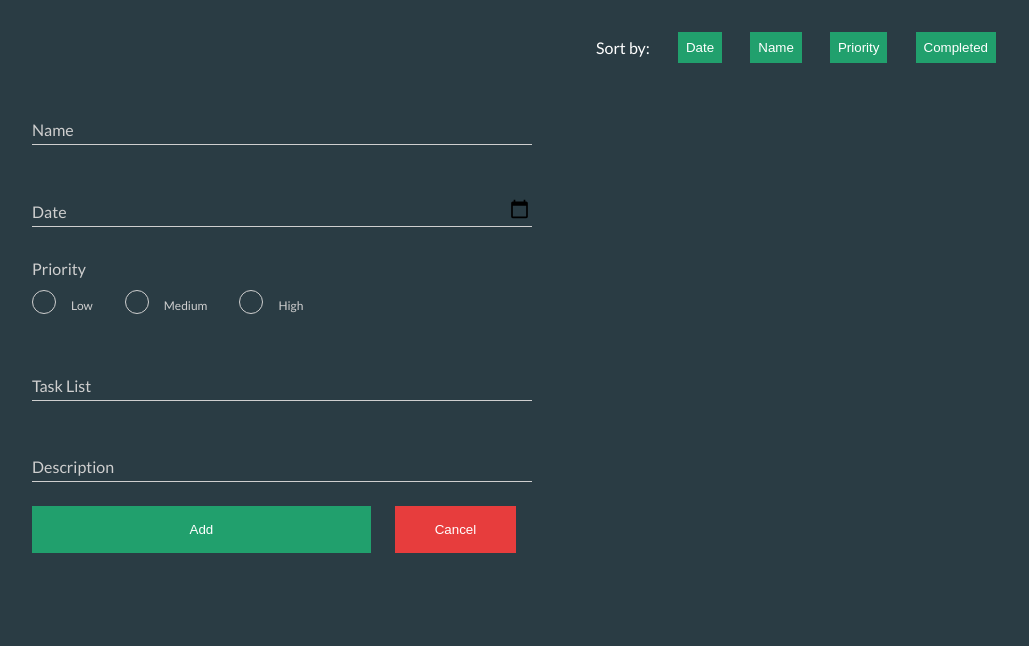
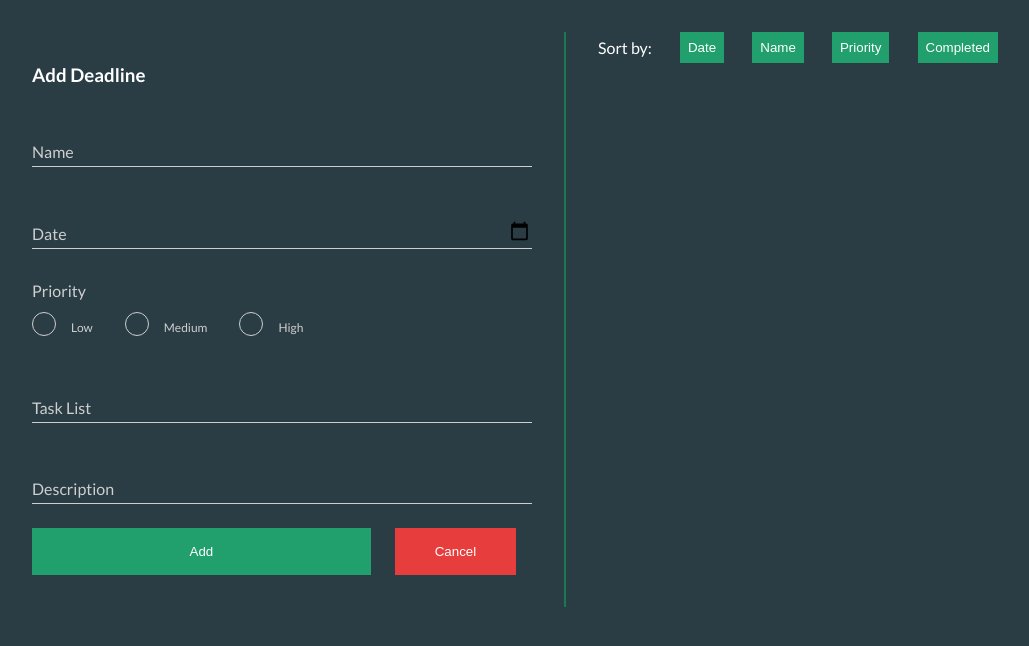
Before and after one commit to Muiqqq/Deadline-App-Frontend, a React (Create React App) app in the folder deadline-app/: page / in a window 1280 px wide. Shown: the top 646 px of the page, without its empty margins (5-1034 px from the left). Built offline with nearby package versions, Linux system fonts and the light colour scheme.

Commit message:
Add border to form. Maybe useless.

```diff
--- a/deadline-app/src/components/TodoForm.js
+++ b/deadline-app/src/components/TodoForm.js
@@ -28,6 +28,7 @@ function TodoForm(props) {
 
   return (
     <form>
+      <h3>Add Deadline</h3>
       <div className='input-animation'>
         <input
           onChange={inputChange}
--- a/deadline-app/src/scss/Main.scss
+++ b/deadline-app/src/scss/Main.scss
@@ -76,6 +76,7 @@ ul {
 .form {
   margin-top: 2rem;
   padding: 2rem;
+  border-right: 2px solid #197952;
 
   form {
     display: flex;
@@ -150,7 +151,6 @@ ul {
 
       input:focus::-webkit-datetime-edit {
         transform: translateY(-160%);
-        color: $light-grey;
       }
 
       input:focus + .label-name::after,
```
